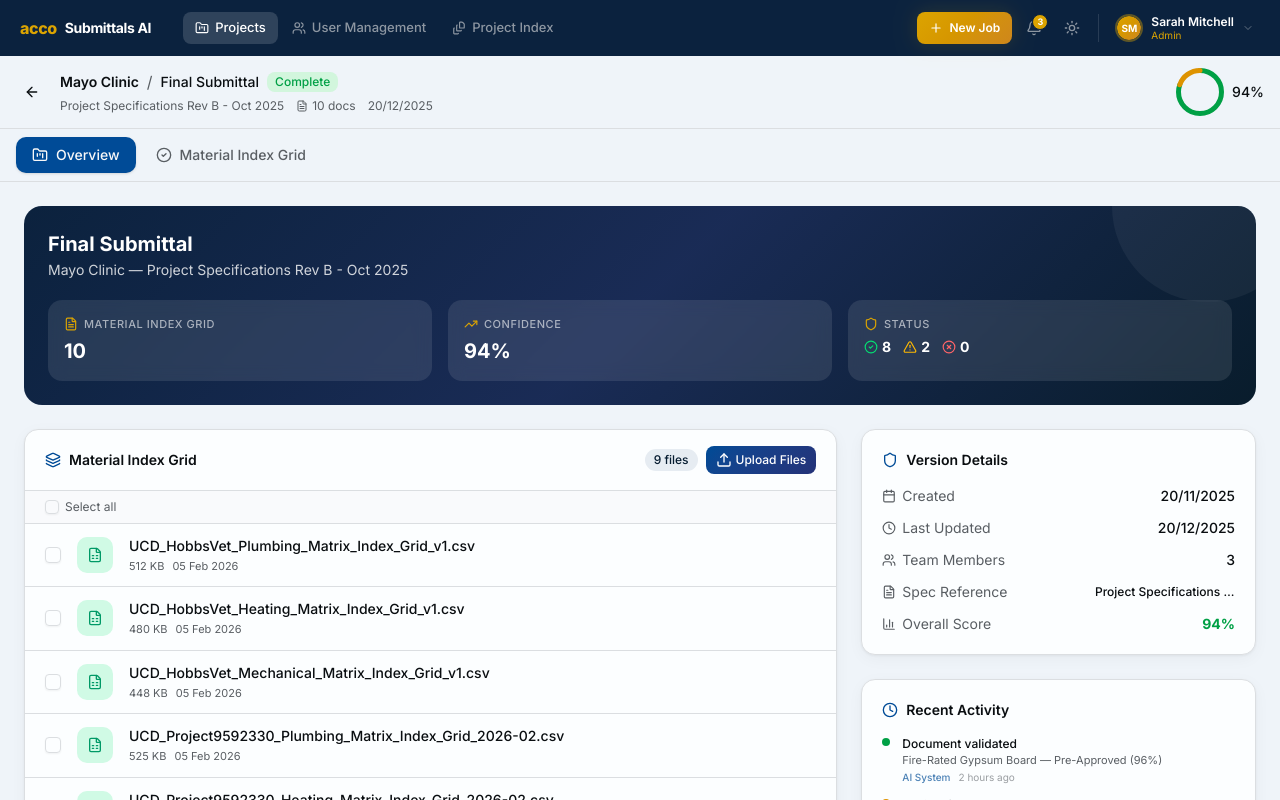
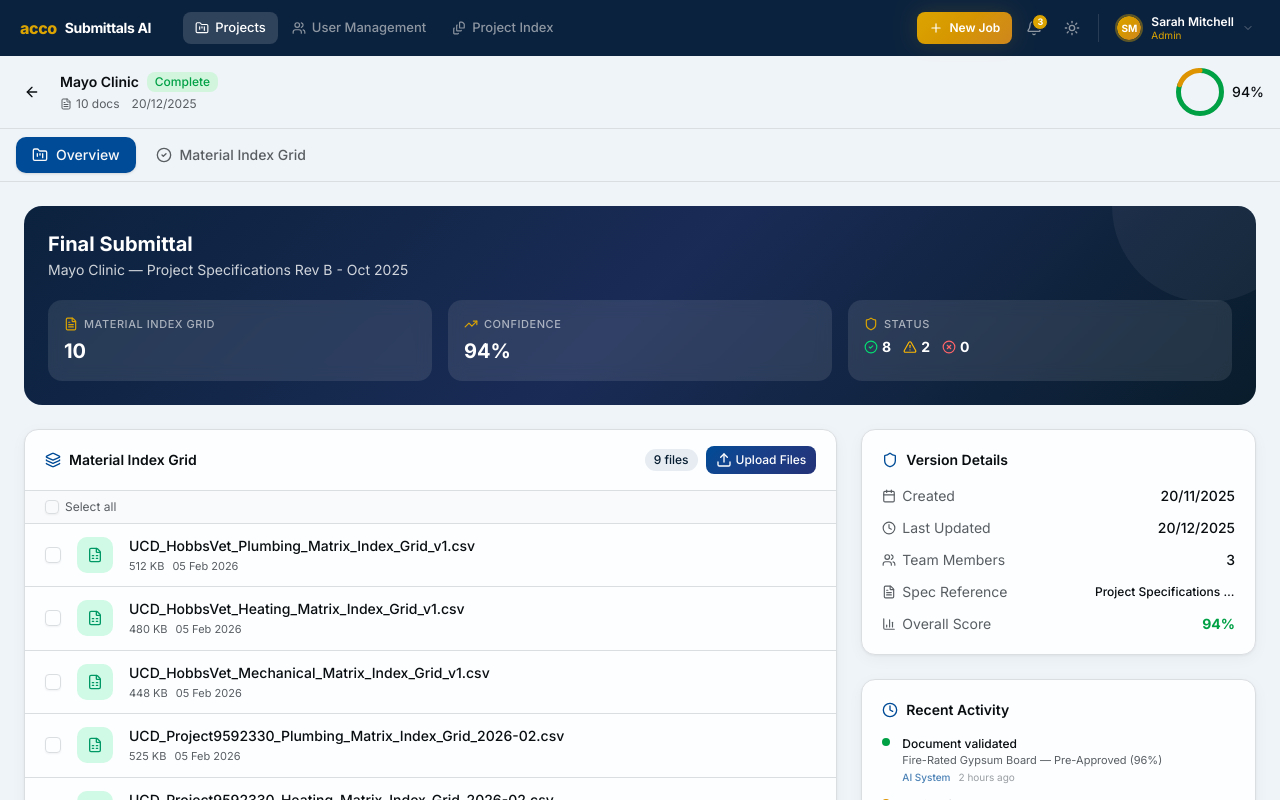
Before and after one commit to hari-hawk/Accoes, a Next.js app: page /projects/proj-1/versions/ver-3 in a window 1280 px wide. Built offline with nearby package versions, Linux system fonts and the light colour scheme.

Commit message:
refactor: Clickable project name in header, remove version name and spec ref
Co-Authored-By: Claude Opus 4.6 <noreply@anthropic.com>

```diff
--- a/src/components/workspace/version-info-header.tsx
+++ b/src/components/workspace/version-info-header.tsx
@@ -11,9 +11,11 @@ import type { Version, Project } from "@/data/types";
 export function VersionInfoHeader({
   version,
   project,
+  onProjectNameClick,
 }: {
   version: Version;
   project: Project;
+  onProjectNameClick?: () => void;
 }) {
   return (
     <div className="flex items-center justify-between px-4 py-3 border-b bg-background shrink-0">
@@ -25,15 +27,17 @@ export function VersionInfoHeader({
         </Button>
         <div className="min-w-0">
           <div className="flex items-center gap-2">
-            <h1 className="text-sm font-semibold truncate">{project.name}</h1>
-            <span className="text-muted-foreground shrink-0">/</span>
-            <span className="text-sm font-medium truncate">{version.name}</span>
+            <button
+              type="button"
+              className="text-sm font-semibold truncate hover:underline hover:text-nav-accent transition-colors cursor-pointer"
+              onClick={() => onProjectNameClick?.()}
+              aria-label={`View details for ${project.name}`}
+            >
+              {project.name}
+            </button>
             <StatusIndicator status={version.status} />
           </div>
           <div className="flex items-center gap-3 mt-1">
-            <span className="text-xs text-muted-foreground truncate">
-              {version.specificationRef}
-            </span>
             <div className="flex items-center gap-1 text-xs text-muted-foreground shrink-0">
               <FileText className="h-3 w-3" />
               {version.documentIds.length} docs
```
